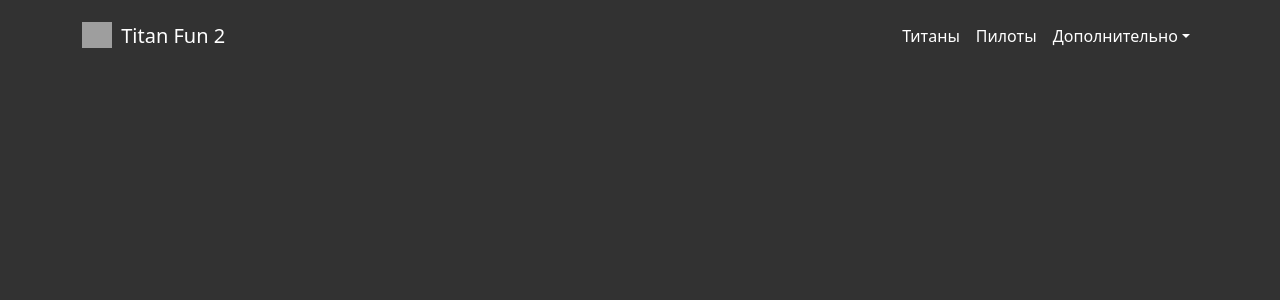
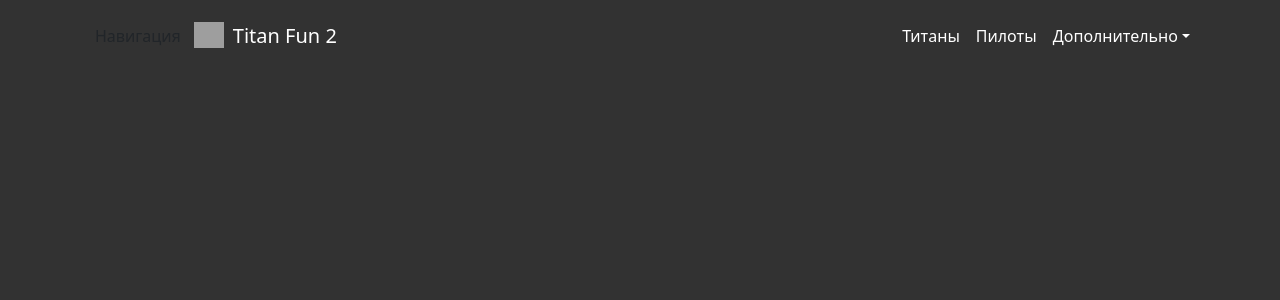
Before and after one commit to Rev-1b/Docker_Frontier, a Django app: template frontier/templates/base.html in a window 1280 px wide. Shown: the top 300 px of the page. Run offline with Django 4.2, Linux system fonts and the light colour scheme; the template is opened without the code that fills it, so the values that code supplies are empty; some libraries are stand-ins or nearby versions; grey boxes are pictures that could not be loaded.

Commit message:
Elinus Tragedy

```diff
--- a/frontier/static/css/titans.css
+++ b/frontier/static/css/titans.css
@@ -20,6 +20,10 @@
     text-indent: 30px;
 }
 
+.navbar-brand {
+    position: fixed;
+    left: 43%;
+}
 /* --------------------Offcanfas----------------------- */
 
 .open-btn {
--- a/frontier/templates/base.html
+++ b/frontier/templates/base.html
@@ -14,9 +14,12 @@
 </head>
 
 <body style="background-color: rgb(50, 50, 50);">
-<nav class="navbar fixed-top navbar-expand-sm navbar-dark p-md-3 transparent-nav">
+<nav class="navbar fixed-top navbar-expand-lg navbar-dark p-md-3 transparent-nav">
     <div class="container">
-
+        <button id="open-offvanvas-button" class="btn" type="button" data-bs-toggle="offcanvas"
+                data-bs-target="#offcanvasScrolling" aria-controls="offcanvasScrolling">
+            <span class="temp2 white-shadow">Навигация</span>
+        </button>
 
         <a class="navbar-brand" href="{% url 'index' %}">
             <img src="{% static 'img/Titanfan2-logo.png' %}" alt="Logo" width="30" height="26"
--- a/frontier/titans/templates/titans/titans.html
+++ b/frontier/titans/templates/titans/titans.html
@@ -15,7 +15,7 @@
             </button>
         </div>
 
-        <div class="offcanvas offcanvas-start offcanvas-obs" data-bs-scroll="true" data-bs-backdrop="false"
+        <div class="show offcanvas offcanvas-start offcanvas-obs" data-bs-scroll="true" data-bs-backdrop="false"
              tabindex="-1" id="offcanvasScrolling" aria-labelledby="offcanvasScrollingLabel">
             <div class="offcanvas-header">
                 <h5 class="offcanvas-title" id="offcanvasScrollingLabel">Содержание</h5>
@@ -148,6 +148,7 @@
     <script>
         const openButton = document.getElementById("open-offvanvas-button");
         const closeButton = document.getElementById("close-offvanvas-button");
+        openButton.style.visibility = 'hidden';
 
         openButton.addEventListener('click', function () {
             openButton.style.visibility = 'hidden';
```
